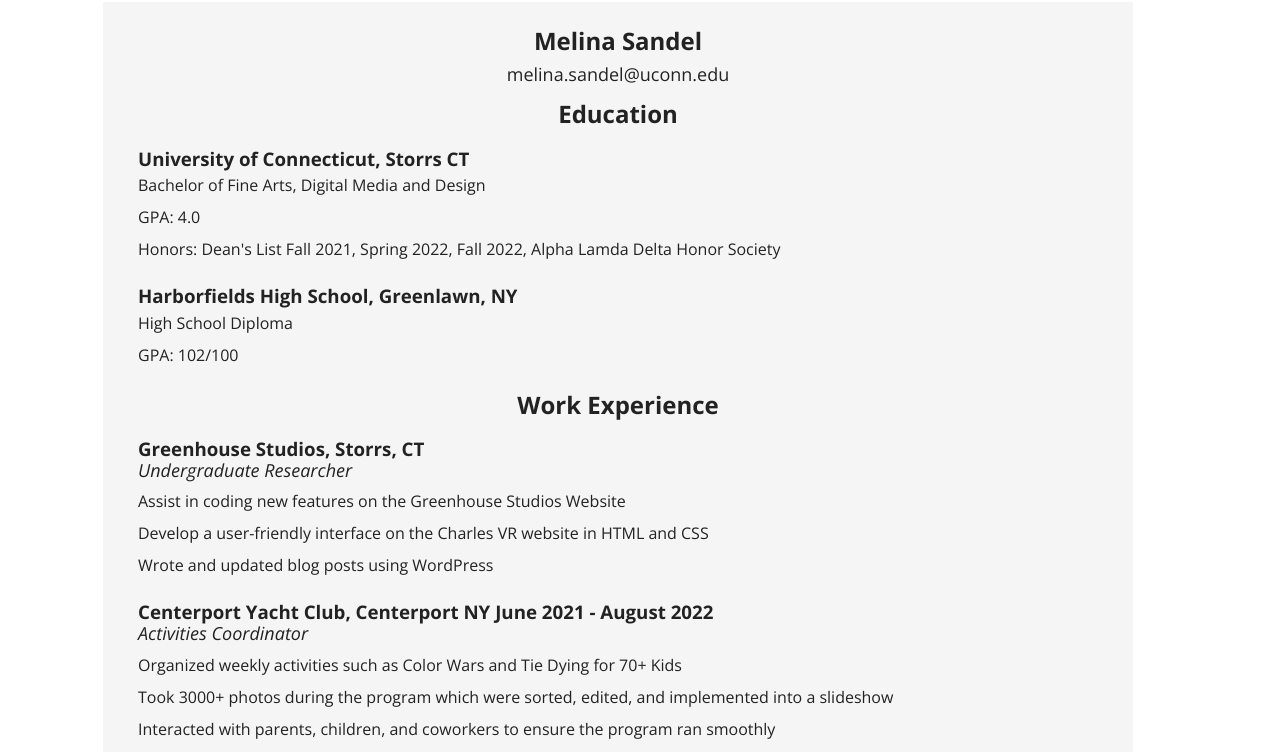
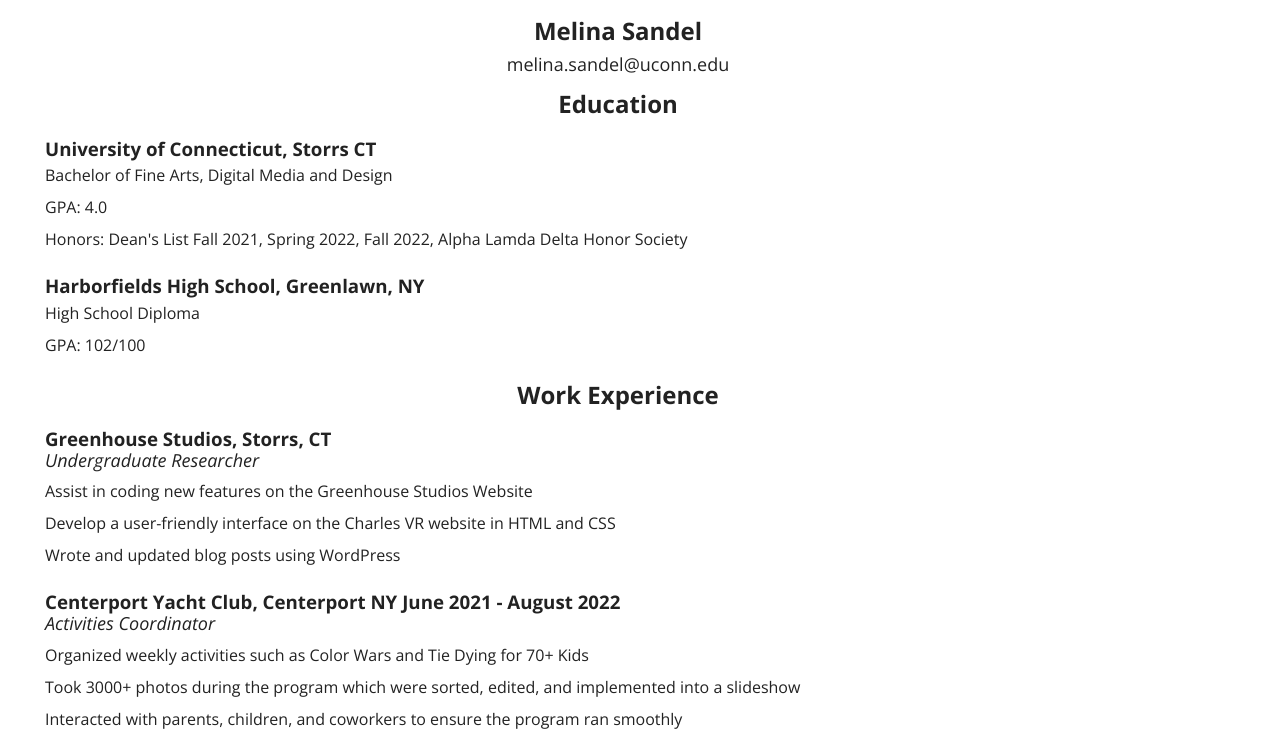
Before and after one commit to melinaskye/portfolio, a website built with Parcel: page resume.html in a window 1280 px wide. Shown: the part 84-836 px from the top of the page. Built offline with nearby package versions, Linux system fonts and the light colour scheme.

Commit message:
margin editing

```diff
--- a/css/main.css
+++ b/css/main.css
@@ -130,10 +130,9 @@
 }
 
 main {
-  max-width: 1000px;
+  max-width: 1250px;
   margin: auto;
   padding: 15px;
-  background-color: rgb(245, 245, 245);
 }
 
 .main-container {
--- a/resume.html
+++ b/resume.html
@@ -27,6 +27,7 @@
 </head>
 
 <body>
+  <main>
   <nav>
     <div>
       <a href="index.html"><p class="navli melina "><strong>MELINA</strong></p></a>
@@ -38,7 +39,6 @@
     </div>
 </nav>
 <div class="main-container">
-<main>
 <h2 class="centered">Melina Sandel</h2>
 <p class="centered">melina.sandel@uconn.edu</p>
 <h2 class="centered">Education</h2>
```
Also changed, not shown: about.html (+2 -1 lines), doglane.html (+2 -0 lines), graphicdesign.html (+2 -0 lines), index.html (+3 -1 lines), ucann.html (+2 -0 lines).
